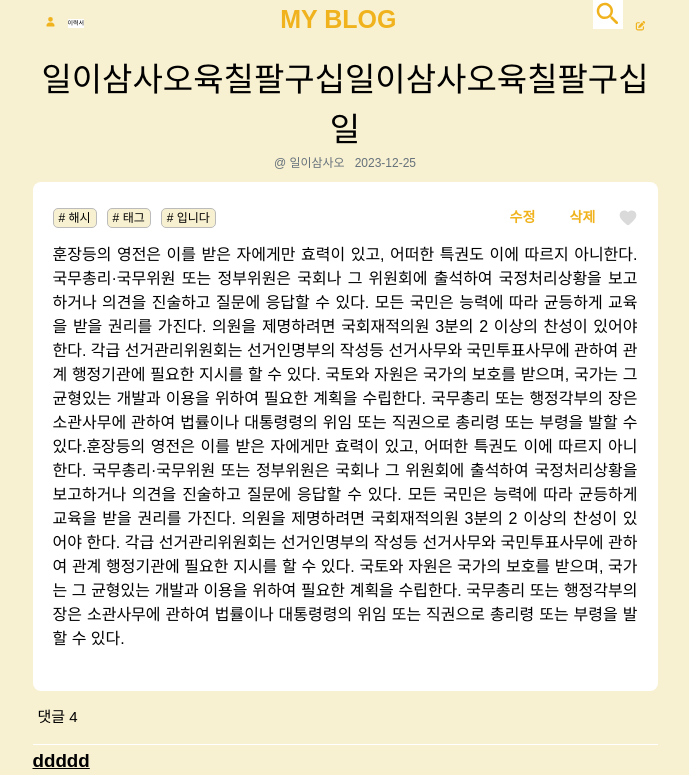
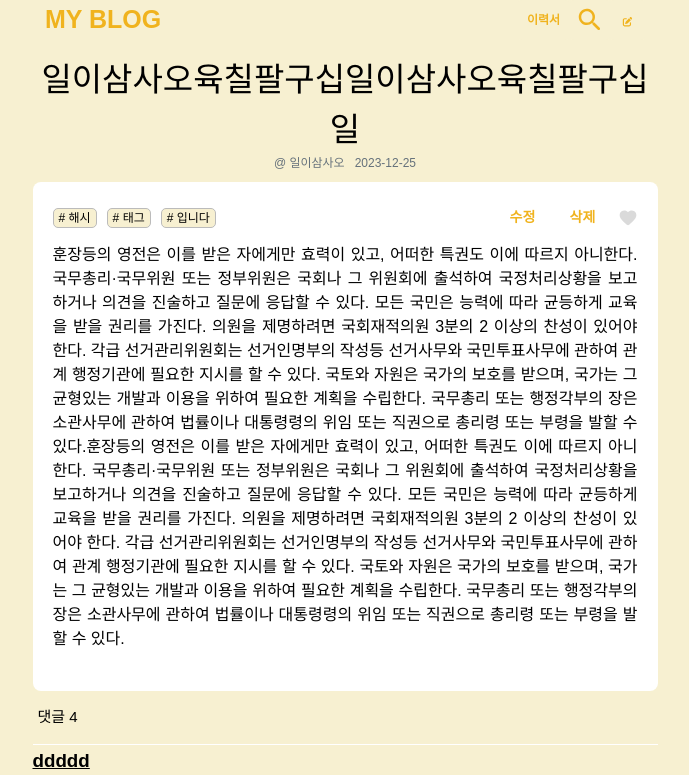
Before and after one commit to hjyang369/my-blog, a Next.js app: page /detail/1 in a window 1280 px wide. Shown: the top 775 px of the page, without its empty margins (295-984 px from the left). Built offline with nearby package versions, Linux system fonts and the light colour scheme.

Commit message:
feat: 검색바 레이아웃 완성

```diff
--- a/src/components/Nav/Nav.tsx
+++ b/src/components/Nav/Nav.tsx
@@ -5,6 +5,8 @@ import { faPenToSquare, faUser } from "@fortawesome/free-solid-svg-icons";
 import { useRouter } from "next/router";
 import IC_Search from "../../../public/icon/Search";
 import { useState } from "react";
+import Button from "../common/button";
+import HoverButton from "../common/hoverButton";
 
 export default function Nav({ onclick }) {
   const router = useRouter();
@@ -25,13 +27,7 @@ export default function Nav({ onclick }) {
   };
 
   return (
-    <nav className={style.nav}>
-      <div>
-        <button className={style.btn}>
-          <FontAwesomeIcon className={style.imgIcon} icon={faUser} />
-        </button>
-        <button onClick={handleCurrentTab}>{currentTab}</button>
-      </div>
+    <nav className="flex justify-between align-middle h-16 w-width60">
       <button
         onClick={() => {
           moveToPage("/");
@@ -41,8 +37,17 @@ export default function Nav({ onclick }) {
         MY BLOG
       </button>
 
-      <div>
-        <button className="iconBtn">
+      <div className="flex align-middle">
+        <HoverButton
+          text={currentTab}
+          fontSize={"1.2rem"}
+          onclick={handleCurrentTab}
+          backgroundColor={"#f7f0d1"}
+        />
+        {/* <button className={style.btn}>
+          <FontAwesomeIcon className={style.imgIcon} icon={faUser} />
+        </button> */}
+        <button className={style.iconBtn}>
           <IC_Search width="3rem" height="3rem" color="#f0b31e" />
         </button>
         <button className={style.btn}>
--- a/src/components/Nav/nav.module.css
+++ b/src/components/Nav/nav.module.css
@@ -1,10 +1,10 @@
 .nav {
-  display: flex;
+  /* display: flex;
   justify-content: space-between;
   align-items: center;
   height: 4rem;
   padding: 1rem 0;
-  width: 62.5rem;
+  width: 62.5rem; */
   grid-area: nav;
 }
 
--- a/src/components/common/Tag/index.tsx
+++ b/src/components/common/Tag/index.tsx
@@ -4,14 +4,16 @@ import style from "./tag.module.css";
 type tagProps = {
   isWriting?: (idx: number) => void;
   tag: string;
-  id: number;
+  id?: number;
+  totalNumber?: number;
 };
 
-export default function Tag({ isWriting, tag, id }: tagProps) {
+export default function Tag({ isWriting, tag, id, totalNumber }: tagProps) {
   return (
     <div className={style.tags} onClick={() => isWriting(id)}>
       <p className={style.tagContent}># {tag}</p>
       {isWriting && <p>x</p>}
+      {totalNumber && <p>( {totalNumber} )</p>}
     </div>
   );
 }
--- a/src/components/common/button/index.tsx
+++ b/src/components/common/button/index.tsx
@@ -5,12 +5,20 @@ type buttonProps = {
   text: string;
   fontSize: string;
   color?: string;
+  onclick?: () => void;
 };
 
-export default function Button({ width, text, fontSize, color }: buttonProps) {
+export default function Button({
+  width,
+  text,
+  fontSize,
+  color,
+  onclick,
+}: buttonProps) {
   return (
     <button
       className={style.button}
+      onClick={onclick}
       style={{
         width: width,
         fontSize: fontSize,
--- a/src/components/common/hoverButton/index.tsx
+++ b/src/components/common/hoverButton/index.tsx
@@ -1,18 +1,28 @@
 import style from "./style.module.css";
 
 type buttonProps = {
-  width: string | number;
+  width?: string | number;
   text: string;
   fontSize: string;
+  onclick?: () => void;
+  backgroundColor?: string;
 };
 
-export default function HoverButton({ width, text, fontSize }: buttonProps) {
+export default function HoverButton({
+  width,
+  text,
+  fontSize,
+  onclick,
+  backgroundColor,
+}: buttonProps) {
   return (
     <button
       className={style.button}
+      onClick={onclick}
       style={{
         width: width,
         fontSize: fontSize,
+        backgroundColor: `${backgroundColor && backgroundColor}`,
       }}
     >
       {text}
--- a/src/components/common/input/index.tsx
+++ b/src/components/common/input/index.tsx
@@ -1,3 +1,5 @@
 export default function Input() {
-  return <input className=""></input>;
+  return (
+    <input className="w-width60 h-16 rounded-xl8 bg-yellow100 shadow-shadow100 pl-16 text-2xl"></input>
+  );
 }
--- a/src/components/common/searchBar/index.tsx
+++ b/src/components/common/searchBar/index.tsx
@@ -1,3 +1,32 @@
+import IC_Search from "../../../../public/icon/Search";
+import Tag from "../Tag";
+import Input from "../input";
+
 export default function SearchBar() {
-  return <div></div>;
+  return (
+    <div className="relative flex flex-col gap-4">
+      <Input />
+      <div className="absolute top-2 left-2">
+        <IC_Search width="3rem" height="3rem" color="#f0b31e" />
+      </div>
+      <div className="flex flex-wrap gap-4 w-width60 ">
+        {TAG_DATA.map((tag) => {
+          return <Tag key={tag.id} tag={tag.tag} totalNumber={tag.totalNum} />;
+        })}
+      </div>
+    </div>
+  );
 }
+
+const TAG_DATA = [
+  { id: 1, tag: "spring", totalNum: 26 },
+  { id: 2, tag: "자바스크립트", totalNum: 20 },
+  { id: 3, tag: "타입스크립트", totalNum: 16 },
+  { id: 4, tag: "리액트", totalNum: 96 },
+  { id: 5, tag: "넥스트", totalNum: 6 },
+  { id: 6, tag: "tailwind", totalNum: 21 },
+  { id: 7, tag: "sql", totalNum: 36 },
+  { id: 8, tag: "firebase", totalNum: 40 },
+  { id: 9, tag: "java", totalNum: 26 },
+  { id: 10, tag: "scss", totalNum: 216 },
+];
--- a/src/pages/index.tsx
+++ b/src/pages/index.tsx
@@ -5,11 +5,13 @@ import { useEffect, useState } from "react";
 import axios from "axios";
 import Nav from "../components/Nav/Nav";
 import React from "react";
+import SearchBar from "../components/common/searchBar";
 
 export default function Main() {
   const [itemListData, setItemListData] = useState([]);
   const [page, setPage] = useState(1);
   const [loading, setLoading] = useState(false);
+  const [isSearch, setIsSearch] = useState(true); //전역으로 뺄것
 
   const baseUrl = process.env.NEXT_PUBLIC_BASE_URL;
 
@@ -19,7 +21,6 @@ export default function Main() {
       .get(`${baseUrl}/posts?page=${page}&size=10`)
       .then((data) => {
         setItemListData((prevData) => [...prevData, ...data.data]);
-        // setPage((prev) => prev + 1);
         setLoading(false);
       })
       .catch((error) => {
@@ -44,6 +45,8 @@ export default function Main() {
 
       <div className={style.main}>
         <Nav onclick={null} />
+        {isSearch && <SearchBar />}
+
         <div style={{ display: "flex", flexDirection: "column", gap: 10 }}>
           {itemListData.map((item, idx) => {
             return (
--- a/tailwind.config.js
+++ b/tailwind.config.js
@@ -2,7 +2,27 @@
 module.exports = {
   content: ["./src/**/*.{js,ts,jsx,tsx,mdx}"],
   theme: {
-    extend: {},
+    extend: {
+      colors: {
+        white: "#fff",
+        bodyBackGround: "#f7f0d1",
+        main: "#f0b31e",
+        yellow200: "#f7f0d1",
+        yellow100: "#F7F5EA",
+        gray300: "#65717b",
+        gray200: "#9d9d9d",
+        gray100: "#dadada",
+      },
+      width: {
+        width60: "60rem",
+      },
+      boxShadow: {
+        shadow100: "rgba(0, 0, 0, 0.1) 0px 4px 12px",
+      },
+      borderRadius: {
+        xl8: "0.8rem",
+      },
+    },
   },
   plugins: [],
 };
```
